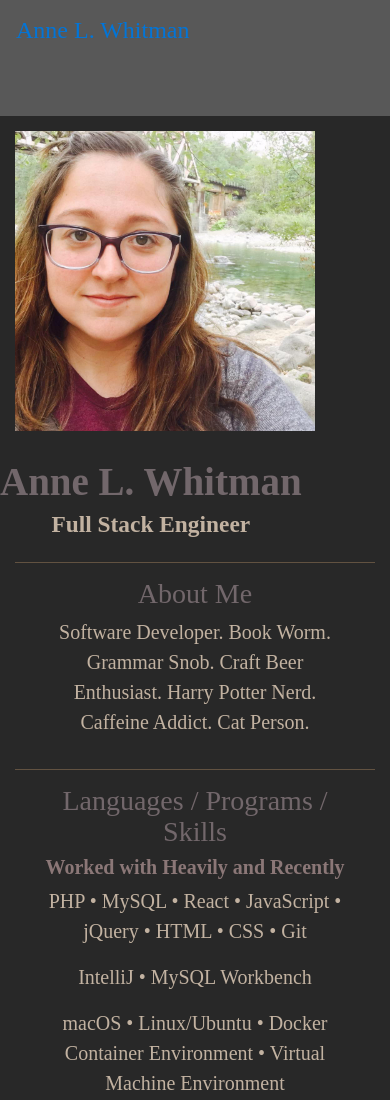
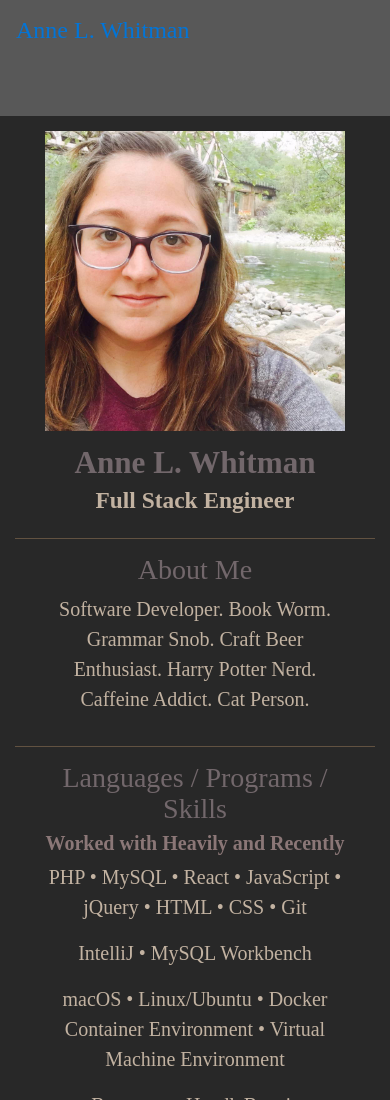
Before and after one commit to aniel928/website, a plain HTML site: page index.html in a window 390 px wide. Shown: the top 1100 px of the page. Drawn offline with nearby package versions, Linux system fonts and the light colour scheme; a web font is replaced by a local one.

Commit message:
fix header to be more responsive

```diff
--- a/resources/css/main.css
+++ b/resources/css/main.css
@@ -1,3 +1,7 @@
+* {
+    box-sizing: border-box;
+}
+
 body {
     background-color: #585858;
     color: #d0bf9b;
@@ -43,23 +47,15 @@ a.text-darkcolor:hover {
 
 .picContainer {
     float: left;
+    margin: auto;
 }
 
 .nameContainer {
     display: grid;
-    /* border: 1px solid #72676b;
-    background: #232323; */
     left: -15px;
     float: left;
-}
-
-@media (max-width: 990px) {
-    .nameContainer {
-        margin: 15px 0 0 0;
-        background: transparent;
-        border: none;
-        left: 0px;
-    }
+    margin: auto;
+    padding: 0 10px 0;
 }
 
 .nameContainer h1,
@@ -96,7 +92,7 @@ h2 {
 
 .name {
     font-family: "Swanky and Moo Moo";
-    font-size: 10vmin;
+    font-size: 8vmin;
 }
 
 .title {
```
